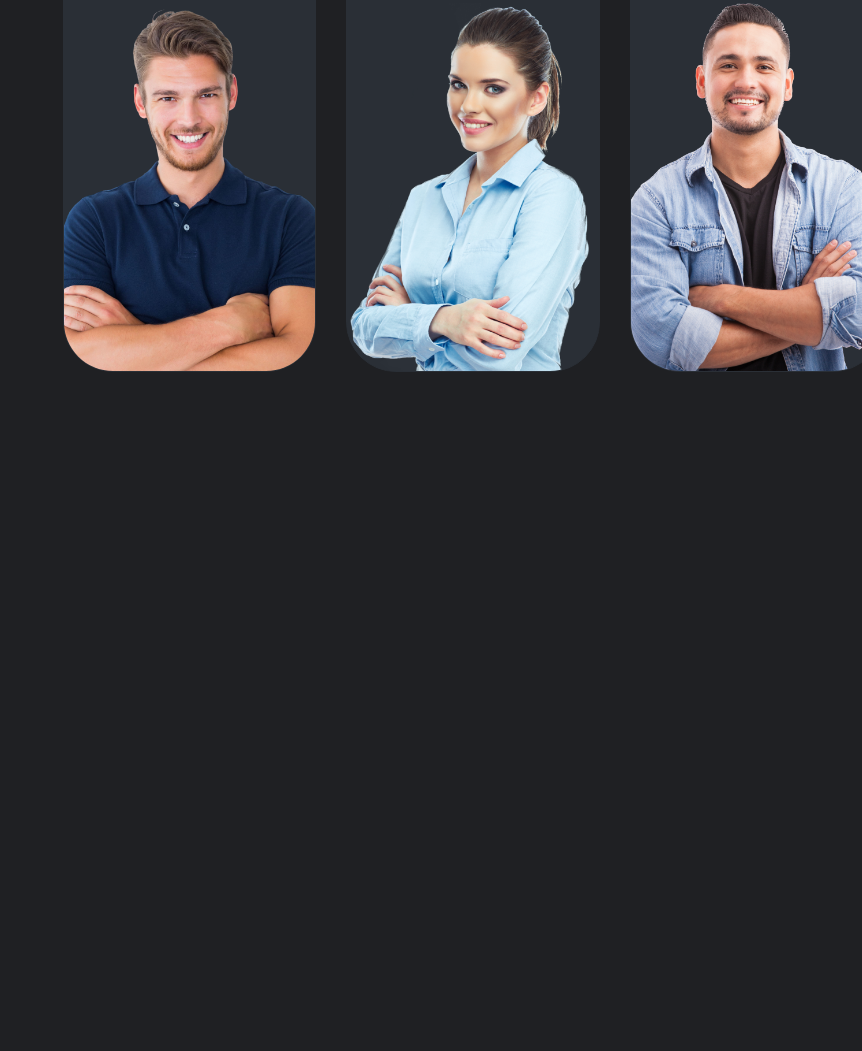
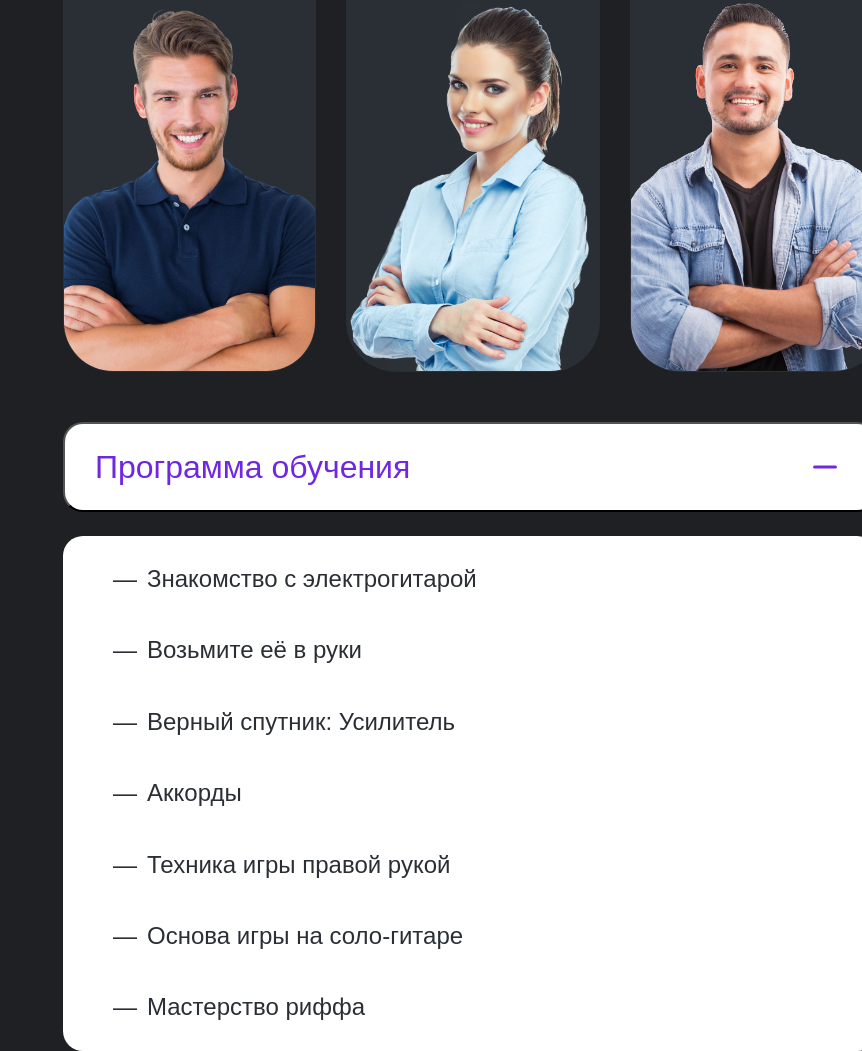
Before and after one commit to Irina-dia/FrontendBlok-Module02-Guitar, a website built with webpack: page src/index.html in a window 1280 px wide. Shown: the part 1679-2730 px from the top of the page, without its empty margins (418-1280 px from the left). Before the commit the page ends 2051 px from the top, so only its background shows below. Built offline with nearby package versions, Linux system fonts and the light colour scheme; a web font is replaced by a local one.

Commit message:
feat: add block Programm learning

```diff
--- a/src/index.html
+++ b/src/index.html
@@ -136,7 +136,20 @@
                         </div>
                     </div>
                     <div class="course__scheldule">
-
+                        <div class="accordion">
+                            <button class="accordion__btn">Программа обучения</button>
+                            <div class="accordion__panel" style="max-height: inherit;">
+                                <ul class="accordion__list">
+                                    <li class="accordion__item">Знакомство с электрогитарой</li>
+                                    <li class="accordion__item">Возьмите её в руки</li>
+                                    <li class="accordion__item">Верный спутник: Усилитель</li>
+                                    <li class="accordion__item">Аккорды</li>
+                                    <li class="accordion__item">Техника игры правой рукой</li>
+                                    <li class="accordion__item">Основа игры на соло-гитаре</li>
+                                    <li class="accordion__item">Мастерство риффа</li>
+                                </ul>
+                            </div>
+                        </div>
                     </div>
                 </div>
             </div>
--- a/src/index.js
+++ b/src/index.js
@@ -17,3 +17,20 @@ const swiper = new Swiper('.slider-teacher', {
     },
     modules: [Navigation, Pagination],
   });
+
+  // Accordion
+
+let acc = document.getElementsByClassName("accordion__btn");
+let i;
+
+for (i = 0; i < acc.length; i++) {
+ acc[i].addEventListener("click", function() {
+   this.classList.toggle("active");
+   let panel = this.nextElementSibling;
+   if (panel.style.maxHeight) {
+     panel.style.maxHeight = null;
+   } else {
+     panel.style.maxHeight = panel.scrollHeight + "px";
+   }
+ });
+}
--- a/src/styles/main.scss
+++ b/src/styles/main.scss
@@ -556,3 +556,68 @@ p {
         }
     }
 }
+
+.accordion {
+    &__btn {
+        margin-top: 50px;
+        padding: 0 25px 0 30px;
+        width: 100%;
+        height: 90px;
+        display: flex;
+        justify-content: space-between;
+        align-items: center;
+        font-family: $font;
+        font-size: 32px;
+        color: $accent;
+        background: $light;
+        box-sizing: border-box;
+        border-radius: 20px;
+
+        &::after {
+            content: '';
+            display: block;
+            width: 50px;
+            height: 50px;
+            background: url(../images/ui/minus.svg) no-repeat;
+            background-size: contain;
+        }
+
+        &.active {
+            &::after {
+                background: url(../images/ui/plus.svg) no-repeat;
+            }
+        }
+    }
+
+    &__panel {
+        margin-top: 24px;
+        width: 100%;
+        max-height: 0;
+        background: $light;
+        box-sizing: border-box;
+        border-radius: 20px;
+        overflow: hidden;
+        transition: max-height 0.2s ease-out;
+    }
+
+    &__list {
+        margin: 30px 50px;
+        padding: 0;
+        list-style-type: none;
+        display: flex;
+        flex-direction: column;
+        gap: 45px;
+    }
+    &__item {
+        display: flex;
+        align-items: center;
+        gap: 10px;
+        font-weight: 300;
+        font-size: 24px;
+        color: $dark;
+
+        &::before {
+            content: '—';
+        }
+    }
+}
```
Also changed, not shown: src/images/ui/minus.svg (added), src/images/ui/plus.svg (added).
